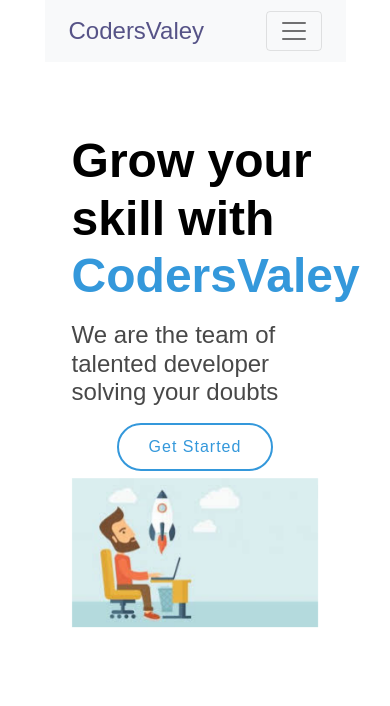
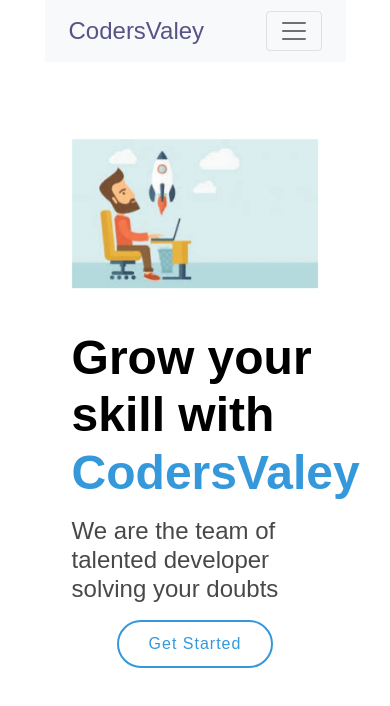
Before and after one commit to narayank9312/CoderValey, a React (Create React App) app: page / in a window 390 px wide. Shown: the top 706 px of the page. Built offline with nearby package versions, Linux system fonts and the light colour scheme.

Commit message:
fixed
Signed-off-by: Narayan Kumar Jha <narayank9312@gmail.com>

```diff
--- a/src/Common.jsx
+++ b/src/Common.jsx
@@ -12,7 +12,7 @@ const Common = (props) => {
           <div className="row">
             <div className="col-10 mx-auto">
               <div className="row">
-                <div className="col-md-4 col-10 mx-auto">
+                <div className="col-md-4 pt-5 pt-lg-0 order-2 col-10 mx-auto">
                   <h1>
                     {props.name}
                     <br />
@@ -28,7 +28,7 @@ const Common = (props) => {
                   </div>
                 </div>
 
-                <div className="col-md-4 col-10 mx-auto">
+                <div className="col-md-4  order-1 order-lg-2 col-10 mx-auto header-img">
                   <img
                     src={props. imgsrc}
                     className="img-fluid animated"
```
